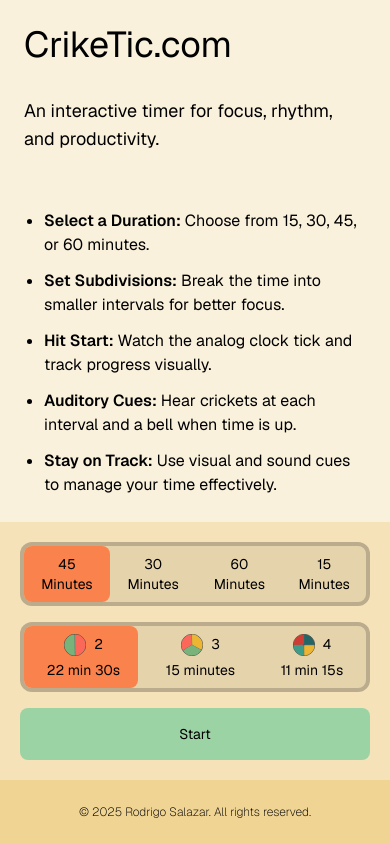
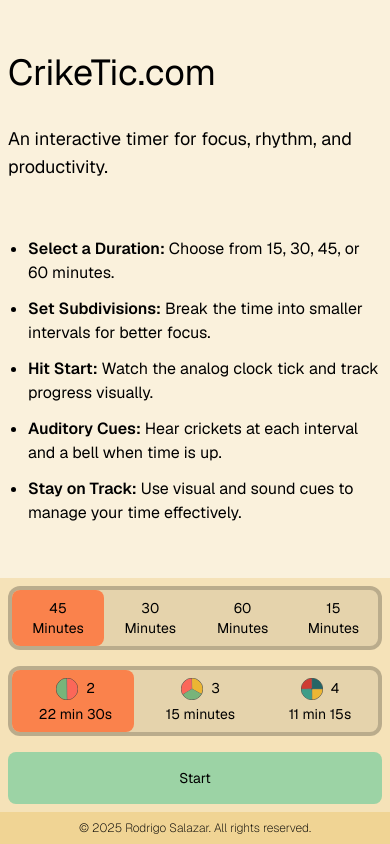
Before and after one commit to rodrigos1233/time-control, a Next.js app: page / in a window 390 px wide. Built offline with nearby package versions, Linux system fonts and the light colour scheme.

Commit message:
smaller padding on mobile

```diff
--- a/src/app/page.tsx
+++ b/src/app/page.tsx
@@ -43,7 +43,7 @@
   return (
       <div className="flex flex-col items-stretch min-h-screen font-[family-name:var(--font-geist-sans)]">
           <main className="flex flex-col md:flex-row items-stretch flex-grow">
-              <div className="md:flex-[5_5_0%] flex-grow flex flex-col justify-center gap-8 align-start p-6 md:p-20">
+              <div className="md:flex-[5_5_0%] flex-grow flex flex-col justify-center gap-8 align-start p-2 md:p-20">
                   <h1 className=" text-4xl">
                       CrikeTic.com
                   </h1>
@@ -56,11 +56,11 @@
                       ))}
                   </ul>
               </div>
-              <div className="md:flex-[4_4_0%] p-5 bg-secondaryBackground flex justify-center align-center">
+              <div className="md:flex-[4_4_0%] p-2 md:p-6 bg-secondaryBackground flex justify-center align-center">
                   <TimeControl/>
               </div>
           </main>
-          <footer className="row-start-3 flex gap-6 flex-wrap items-center justify-center p-6">
+          <footer className="row-start-3 flex gap-6 flex-wrap items-center justify-center p-2 md:p-6">
               <p className="font-extralight text-xs">
               &copy; {currentYear === startYear ? `${startYear}` : `${startYear} - ${currentYear}`} Rodrigo Salazar. All
                   rights reserved.
```
